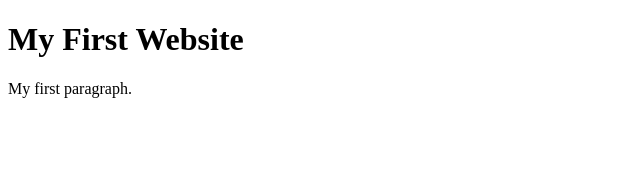
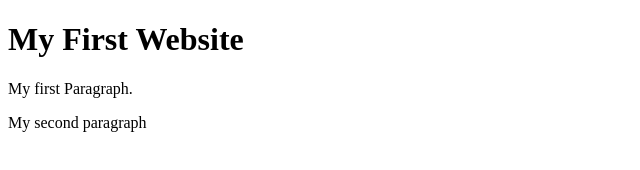
Before and after one commit to soham17b/codersrank-practice, a website: page index.html in a window 1280 px wide. Shown: the whole page, without its empty margins (0-640 px from the left). Drawn offline with Linux system fonts and the light colour scheme.

Commit message:
Add New Paragraph

```diff
--- a/index.html
+++ b/index.html
@@ -6,7 +6,8 @@
   <body>
 
     <h1>My First Website</h1>
-    <p>My first paragraph.</p>
+    <p>My first Paragraph.</p>
+    <p>My second paragraph</p>
 
   </body>
 </html>
```
